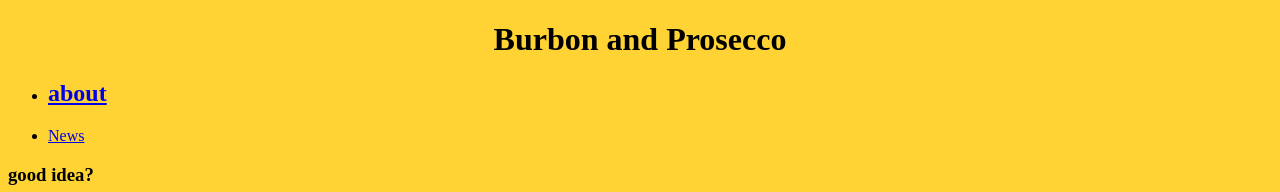
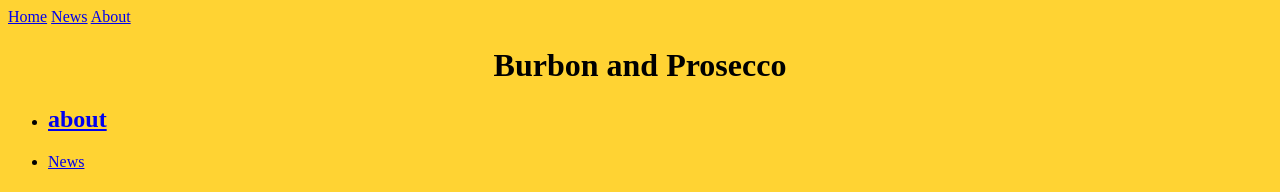
Before and after one commit to Medvezi/Medvezi.github.io, a plain HTML site: page index.html in a window 1280 px wide. Shown: the top 192 px of the page. Drawn offline with Linux system fonts and the light colour scheme.

Commit message:
myslim ze tyhle veci uz potrebuji css

```diff
--- a/index.html
+++ b/index.html
@@ -4,6 +4,13 @@
     <title>burbonandprosecco</title>
 </head>
 <body bgcolor="FFD333">
+    <div class="topnav">
+        <a class="active" href="index.html">Home</a>
+        <a href="news.html">News</a>
+        <a href="about.html">About</a>
+      </div>
+
+
     <div>
     <h1><center>Burbon and Prosecco</center></h1>
     <ul id="navbar">
```
Also changed, not shown: IMG_7651.JPG (added), 1 other file.
